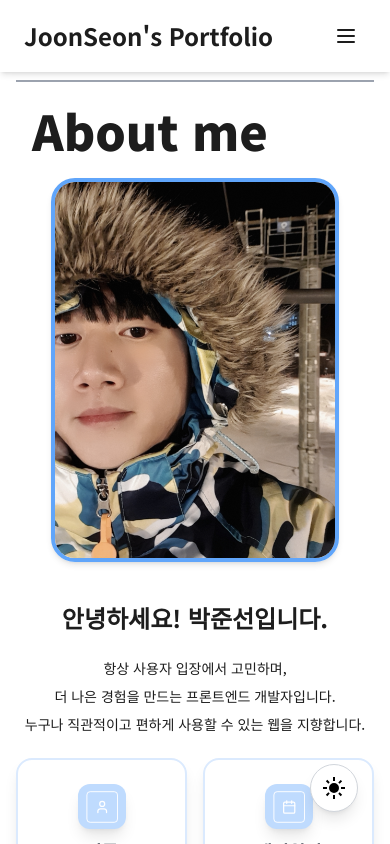
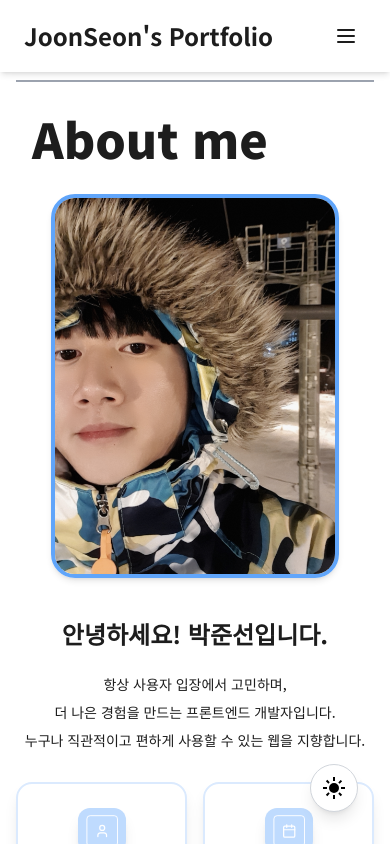
Before and after one commit to roastt1/Portfolio, a Next.js app: page /about in a window 390 px wide. Shown: the top 844 px of the page. Built offline with nearby package versions, Linux system fonts and the light colour scheme.

Commit message:
[style] About/Projects/Skills Section gap 반응형 조정

```diff
--- a/app/about/components/About.tsx
+++ b/app/about/components/About.tsx
@@ -13,7 +13,7 @@
     }, []);
 
     return (
-        <div className="flex w-full flex-col items-center gap-6 pt-20 dark:text-white">
+        <div className="flex w-full flex-col items-center gap-8 pt-20 dark:text-white sm:gap-16">
             <div
                 className="aos-animate:animate-expand-width mx-4 h-[2px] w-0 bg-gray-400"
                 data-aos="fade-in"
--- a/app/projects/components/Projects.tsx
+++ b/app/projects/components/Projects.tsx
@@ -51,7 +51,7 @@
     }, []);
 
     return (
-        <div className="flex w-full flex-col items-center gap-16 pt-20 dark:text-white">
+        <div className="flex w-full flex-col items-center gap-8 pt-20 dark:text-white sm:gap-16">
             <div
                 className="aos-animate:animate-expand-width mx-4 h-[2px] w-0 bg-gray-400"
                 data-aos="fade-in"
--- a/app/skills/components/Skills.tsx
+++ b/app/skills/components/Skills.tsx
@@ -11,7 +11,7 @@
     }, []);
 
     return (
-        <div className="flex w-full flex-col items-center gap-16 pt-20 dark:text-white">
+        <div className="flex w-full flex-col items-center gap-8 pt-20 dark:text-white sm:gap-16">
             <div
                 className="aos-animate:animate-expand-width mx-4 h-[2px] w-0 bg-gray-400"
                 data-aos="fade-in"
```
